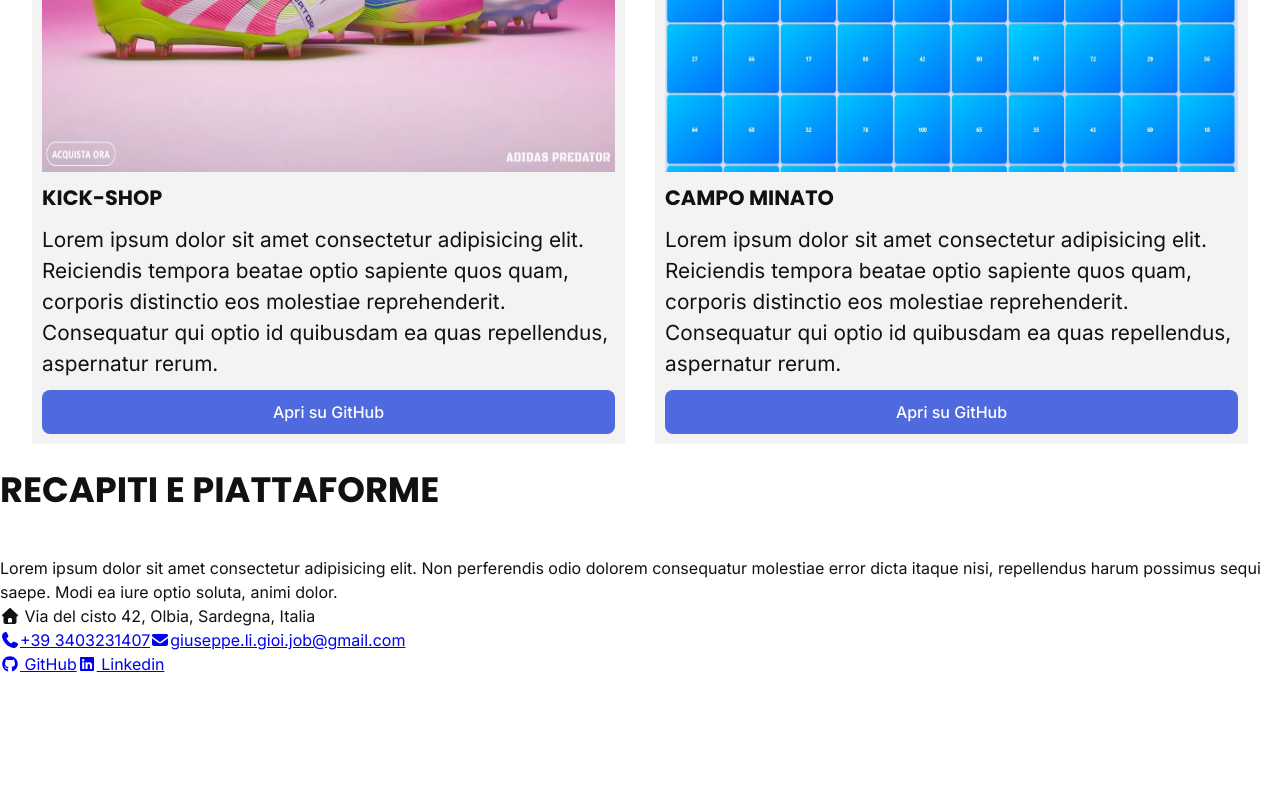
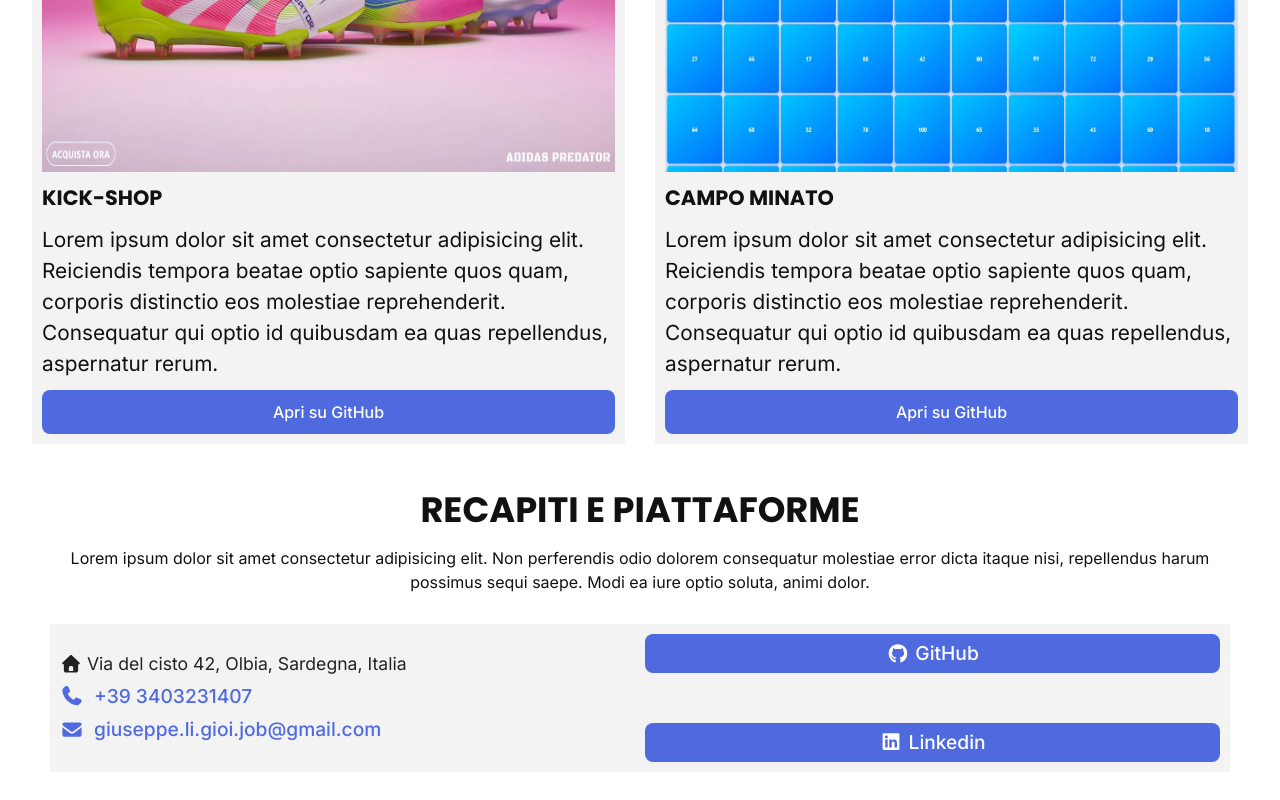
Before and after one commit to GiuseppeLiGioi/personal-portfolio, a React (Vite) app: page / in a window 1280 px wide. Shown: the part 2973-3773 px from the top of the page. Before the commit the page ends 3649 px from the top, so only its background shows below. Built offline with nearby package versions, Linux system fonts and the light colour scheme.

Commit message:
added. responsive style at ContactFooter

```diff
--- a/src/Components/ContactFooter.jsx
+++ b/src/Components/ContactFooter.jsx
@@ -5,7 +5,7 @@ import { faGithub, faLinkedin } from "@fortawesome/free-brands-svg-icons";
 export default function ContactFooter() {
     return (
         <div className="container-footer">
-            <h2 className="title-about">RECAPITI E PIATTAFORME</h2>
+            <h2 className="title-contact">RECAPITI E PIATTAFORME</h2>
             <p className="description-footer">Lorem ipsum dolor sit amet consectetur adipisicing elit.
                 Non perferendis odio dolorem consequatur molestiae error dicta itaque nisi, repellendus harum possimus sequi saepe. Modi ea iure optio soluta, animi dolor.
             </p>
@@ -13,17 +13,17 @@ export default function ContactFooter() {
             <div className="container-contacts">
 
                 <div className="container-info">
-                    <p><FontAwesomeIcon icon={faHouse} /> Via del cisto 42, Olbia, Sardegna, Italia</p>
-                    <a href="tel:+393403231407"><FontAwesomeIcon icon={faPhone} /><span>+39 3403231407</span></a>
-                    <a href="mailto:giuseppe.li.gioi.job@gmail.com"><FontAwesomeIcon icon={faEnvelope} /><span>giuseppe.li.gioi.job@gmail.com</span></a>
+                    <p className="p-contact p-contact-blue"><FontAwesomeIcon icon={faHouse} /> Via del cisto 42, Olbia, Sardegna, Italia</p>
+                    <a href="tel:+393403231407"><FontAwesomeIcon icon={faPhone} /><span className="span-contact">+39 3403231407</span></a>
+                    <a href="mailto:giuseppe.li.gioi.job@gmail.com"><FontAwesomeIcon icon={faEnvelope} /><span className="span-contact">giuseppe.li.gioi.job@gmail.com</span></a>
                 </div>
 
                 <div className="container-platforms">
-                    <a href="https://github.com/GiuseppeLiGioi" target="_blank" rel="noopener noreferrer">
+                    <a href="https://github.com/GiuseppeLiGioi" target="_blank" rel="noopener noreferrer" className="a-contact">
                         <FontAwesomeIcon icon={faGithub} /> GitHub
                     </a>
 
-                    <a href="https://www.linkedin.com/in/giuseppe-li-gioi-327b78378" target="_blank" rel="noopener noreferrer">
+                    <a href="https://www.linkedin.com/in/giuseppe-li-gioi-327b78378" target="_blank" rel="noopener noreferrer" className="a-contact">
                         <FontAwesomeIcon icon={faLinkedin} /> Linkedin
                     </a>
 
--- a/src/styles/index.css
+++ b/src/styles/index.css
@@ -10,12 +10,18 @@ html {
 }
 
 body {
-   font-family: 'Inter', sans-serif;
+  font-family: 'Inter', sans-serif;
   line-height: 1.5;
   color: #111;
   background-color: #fff;
 }
-h1, h2, h3, h4, h5, h6 {
+
+h1,
+h2,
+h3,
+h4,
+h5,
+h6 {
   font-family: 'Poppins', sans-serif;
 }
 
@@ -27,6 +33,7 @@ ul {
 li {
   list-style: none;
 }
+
 /* NAVBAR STILE*/
 .container-navbar {
   position: fixed;
@@ -72,6 +79,7 @@ li {
     opacity: 0;
     transform: translateY(-20px);
   }
+
   100% {
     opacity: 1;
     transform: translateY(0);
@@ -87,6 +95,7 @@ li {
   text-align: center;
   padding-top: 200px;
 }
+
 #about {
   scroll-margin-top: 200px;
 }
@@ -128,8 +137,8 @@ li {
   margin: 5px;
 }
 
-.box-about{
-  background-color:#f1f1f1da;
+.box-about {
+  background-color: #f1f1f1da;
   border-radius: 20px;
   padding: 30px;
   max-width: 600px;
@@ -149,7 +158,7 @@ li {
 }
 
 /*HERO STYLE*/
-.container-hero{
+.container-hero {
   display: flex;
   flex-direction: column;
   justify-content: center;
@@ -177,14 +186,14 @@ li {
   transform: scale(1.10);
 }
 
-.hero-divider{
+.hero-divider {
   border: 0.1rem solid rgb(88, 88, 88);
   width: 85%;
   margin: 30px 0;
 }
 
 
-.container-hero-info{
+.container-hero-info {
   display: flex;
   flex-direction: column;
   justify-content: center;
@@ -193,11 +202,11 @@ li {
   margin: 0 auto;
 }
 
-.container-hero-info p{
+.container-hero-info p {
   font-size: 1rem;
 }
 
-.btn-hero{
+.btn-hero {
   background-color: rgba(71, 99, 223, 0.95);
   border-radius: 5px;
   padding: 10px;
@@ -205,7 +214,7 @@ li {
   border: none;
 }
 
-.btn-hero:hover{
+.btn-hero:hover {
   background-color: rgb(5, 24, 105);
 }
 
@@ -219,7 +228,7 @@ li {
 
 /*INTERACTIVE STYLE*/
 
-.container-interactive{
+.container-interactive {
   display: flex;
   flex-direction: column;
   justify-content: center;
@@ -229,7 +238,7 @@ li {
   margin: 30px auto;
 }
 
-.container-card-interactive{
+.container-card-interactive {
   display: flex;
   flex-direction: column;
   justify-content: center;
@@ -243,7 +252,7 @@ li {
 }
 
 .container-logic-1,
-.container-logic-2{
+.container-logic-2 {
   display: flex;
   flex-direction: column;
   justify-content: center;
@@ -253,28 +262,28 @@ li {
 
 
 
-.container-button-interactive-css{
+.container-button-interactive-css {
   display: flex;
-  justify-content:center ;
+  justify-content: center;
   align-items: center;
   gap: 20px;
   margin: 20px 0;
 }
 
-.btn-interactive{
-  background-color:  rgba(71, 99, 223, 0.95);
+.btn-interactive {
+  background-color: rgba(71, 99, 223, 0.95);
   border-radius: 5px;
   padding: 10px;
   color: white;
   border: none;
 }
 
-.btn-interactive:disabled{
+.btn-interactive:disabled {
   cursor: not-allowed;
   opacity: 0.6;
 }
 
-.container-card-interactive-dark{
+.container-card-interactive-dark {
   display: flex;
   flex-direction: column;
   justify-content: center;
@@ -289,21 +298,21 @@ li {
 }
 
 
-.container-logic-interactive-bottom{
+.container-logic-interactive-bottom {
   min-width: 200px;
   max-width: 400px;
 }
 
 .container-card-interactive,
 .container-card-interactive-dark {
-  box-shadow: 0 4px 15px rgba(0,0,0,0.1);
+  box-shadow: 0 4px 15px rgba(0, 0, 0, 0.1);
   transition: transform 0.3s ease, box-shadow 0.3s ease;
 }
 
 .container-card-interactive:hover,
 .container-card-interactive-dark:hover {
   transform: translateY(-5px);
-  box-shadow: 0 6px 20px rgba(0,0,0,0.15);
+  box-shadow: 0 6px 20px rgba(0, 0, 0, 0.15);
 }
 
 .container-card-interactive,
@@ -396,7 +405,7 @@ li {
 
 /*PROJECTS STYLE*/
 
-.container-projects-page{
+.container-projects-page {
   display: flex;
   flex-direction: column;
   justify-content: center;
@@ -408,7 +417,7 @@ li {
   margin-bottom: 20px;
 }
 
-.container-projects{
+.container-projects {
   display: flex;
   flex-direction: column;
   justify-content: center;
@@ -418,8 +427,8 @@ li {
   margin: 0 auto;
 }
 
-.container-single-project{
- display: flex;
+.container-single-project {
+  display: flex;
   flex-direction: column;
   justify-content: center;
   align-items: center;
@@ -428,17 +437,17 @@ li {
   background-color: #f1f1f1da;
 }
 
-.project-top{
+.project-top {
   height: 250px;
   width: 100%;
 }
 
-.project-top img{
+.project-top img {
   height: 250px;
   width: 100%;
 }
 
-.project-bottom{
+.project-bottom {
   display: flex;
   flex-direction: column;
   gap: 10px;
@@ -461,3 +470,110 @@ li {
   background-color: rgb(5, 24, 105);
   transform: translateY(-2px);
 }
+
+
+/*FOOTER STYLE*/
+.container-footer {
+  display: flex;
+  flex-direction: column;
+  justify-content: center;
+  align-items: center;
+
+  width: 100%;
+  max-width: 600px;
+  margin: 20px auto;
+  text-align: center;
+  padding: 10px;
+}
+.title-contact {
+  font-size: 1.8rem;
+  margin: 10px 0;
+}
+
+
+.container-contacts{
+  background-color: #f1f1f1da;
+  display: flex;
+  justify-content: center;
+  align-items: center;
+  padding: 10px;
+  width: 100%;
+  max-width: 600px;
+  margin: 20px auto;
+  gap: 10px;
+}
+
+
+.container-info{
+
+  display: flex;
+  flex-direction: column;
+  justify-content: flex-start;
+  align-items: start;
+  gap: 5px;
+
+  width: 95%;
+  max-width: 600px;
+  margin: 0 auto;
+}
+
+.container-platforms{
+
+  display: flex;
+  flex-direction: column;
+  justify-content: space-between;
+  align-items: center;
+  gap: 50px;
+
+  width: 95%;
+  max-width: 600px;
+  margin: 0 auto;
+}
+
+.p-contact {
+  font-size: 1rem;
+  color: #222;
+  line-height: 1.4;
+  text-align: left;
+}
+
+a[href^="tel:"],
+a[href^="mailto:"] {
+  display: flex;
+  align-items: center;
+  gap: 6px;
+  text-decoration: none;
+  font-weight: 500;
+  font-size: 1rem;
+  color: rgba(71, 99, 223, 0.95);
+  transition: color 0.3s ease, transform 0.2s ease;
+}
+
+a[href^="tel:"]:hover,
+a[href^="mailto:"]:hover {
+  color: rgb(5, 24, 105);
+  transform: translateY(-2px);
+}
+
+span.span-contact {
+  margin-left: 4px;
+}
+
+
+.container-platforms a.a-contact {
+  padding: 5px 18px;
+  font-size: 1rem;
+  width: 100%;
+  text-align: center;
+  font-weight: 500;
+  text-decoration: none;
+  color: white;
+  background-color: rgba(71, 99, 223, 0.95);
+  border-radius: 8px;
+  transition: background-color 0.3s ease, transform 0.2s ease;
+}
+
+.container-platforms a.a-contact:hover {
+  background-color: rgb(5, 24, 105);
+  transform: translateY(-2px);
+}
--- a/src/styles/media-query-lg.css
+++ b/src/styles/media-query-lg.css
@@ -136,5 +136,43 @@
 }
 
 
+/*FOOTER STYLE*/
+.container-footer {
+  max-width: 1200px;
+}
+.title-contact {
+  font-size: 2.2rem;
+}
+
+
+.container-contacts{
+  max-width: 1200px;
+  margin: 30px auto;
+}
+
+
+.container-info{
+  max-width: 1200px;
+}
+
+.container-platforms{
+  max-width: 1200px;
+}
+
+.p-contact {
+  font-size: 1.1rem;
+}
+
+a[href^="tel:"],
+a[href^="mailto:"] {
+  font-size: 1.2rem;
+}
+
+
+
+.container-platforms a.a-contact {
+  font-size: 1.2rem;
+}
+
 
 }
--- a/src/styles/media-query-md.css
+++ b/src/styles/media-query-md.css
@@ -181,5 +181,41 @@
 
 
 
+/*FOOTER STYLE*/
+.container-footer {
+  max-width: 740px;
+}
+.title-contact {
+  font-size: 2.0rem;
+}
 
+
+.container-contacts{
+  max-width: 740px;
+  margin: 25px auto;
 }
+
+
+.container-info{
+  max-width: 700px;
+}
+
+.container-platforms{
+  max-width: 700px;
+}
+
+.p-contact {
+  font-size: 1.1rem;
+}
+
+a[href^="tel:"],
+a[href^="mailto:"] {
+  font-size: 1.1rem;
+}
+
+
+
+.container-platforms a.a-contact {
+  font-size: 1.1rem;
+}
+}
```
